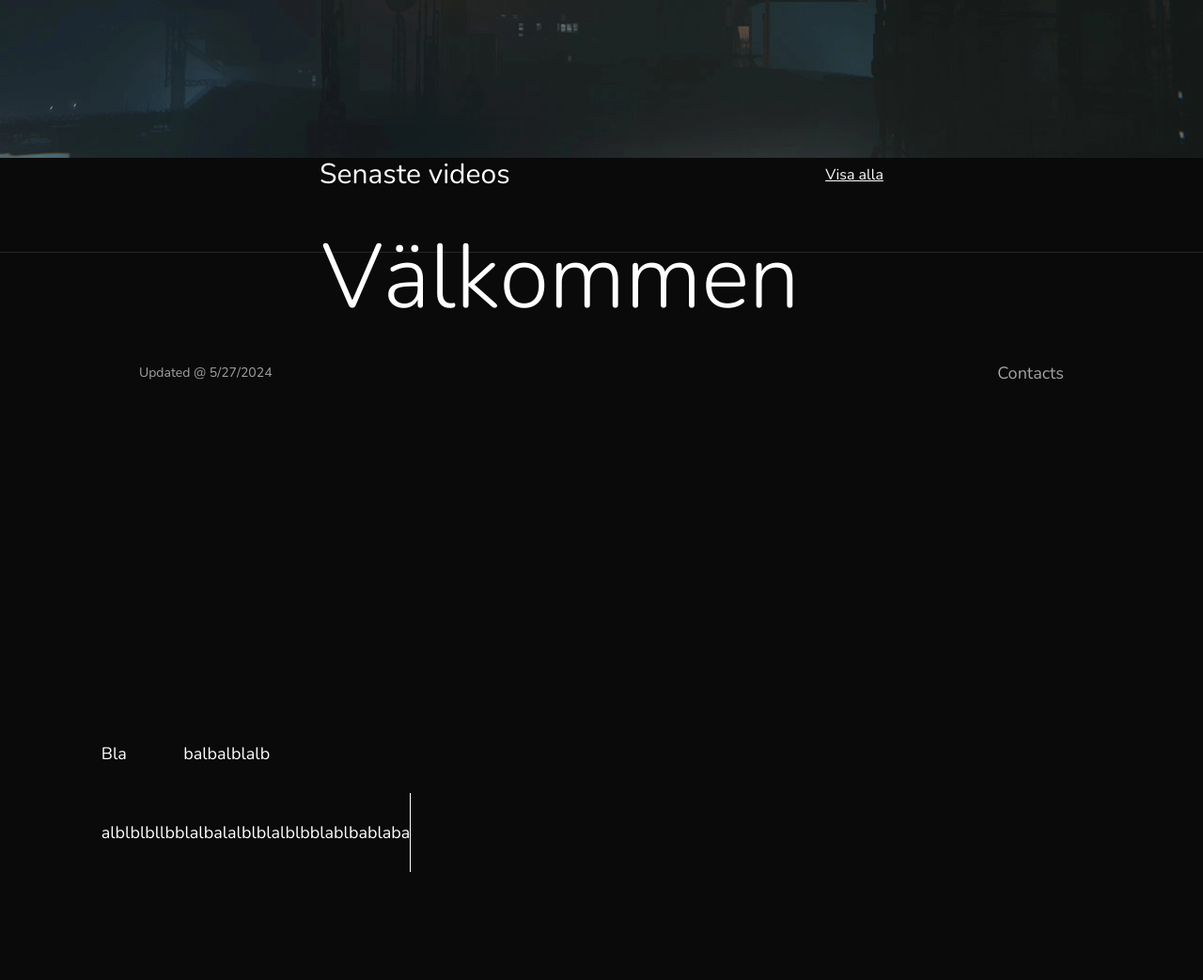
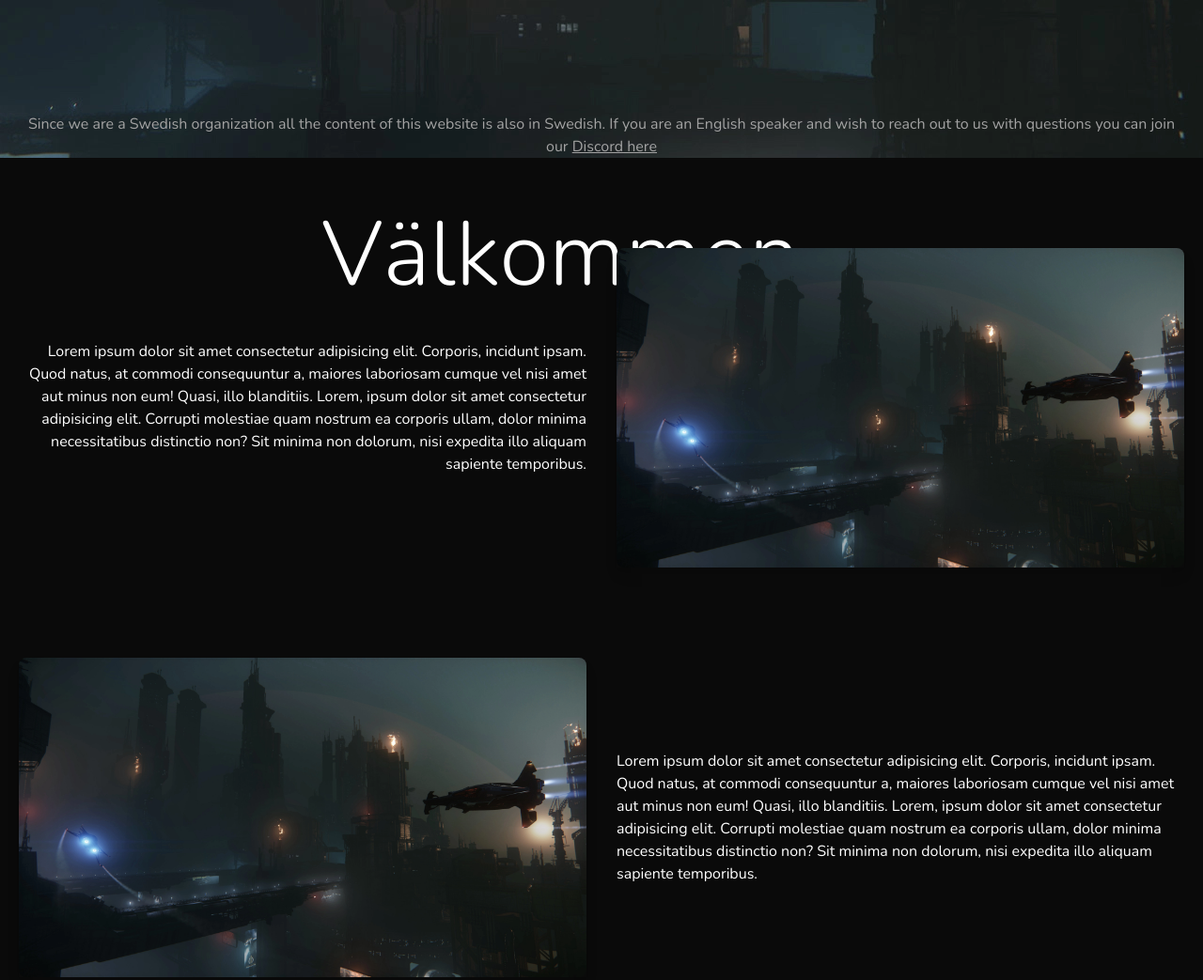
Before and after one commit to Asgard-SC/website, an Astro site: page / in a window 1280 px wide. Shown: the part 632-1675 px from the top of the page at 94% size. Before the commit the page ends 1560 px from the top, so only its background shows below. Built offline with nearby package versions, Linux system fonts and the light colour scheme; Astro itself is replaced by a stand-in of ours.

Commit message:
English notice, Discord link, Picture text section

```diff
--- a/public/scripts/theme.js
+++ b/public/scripts/theme.js
@@ -63,6 +63,20 @@ const initializeThemeButtons = () => {
     });
   }
 
+  const intersectionNodes = document.querySelectorAll(".intersection-node");
+  const intersectionObserver = new IntersectionObserver((entries) => {
+    entries.forEach(({ target, isIntersecting }) => {
+      console.log(target, isIntersecting);
+      if (isIntersecting) {
+        target.classList.add("animate-[slide-up_300ms_ease]");
+      }
+    });
+  }, { threshold: 0.5 });
+  console.log(intersectionNodes);
+  intersectionNodes.forEach((node) => {
+    intersectionObserver.observe(node);
+  });
+
 }
 
 window.onload = async () => {
--- a/src/pages/index.astro
+++ b/src/pages/index.astro
@@ -6,6 +6,7 @@ import CommonContentListItem from '@/components/common/content-list-item.vue';
 import { getCollection } from "astro:content"
 import type { CollectionEntry } from 'astro:content';
 import Link from '@/components/ui/link.astro';
+import { links } from '@/info';
 
 const latestNews = (await getCollection("nyheter"))
   .filter((post: any) => post.data.published)
@@ -17,11 +18,27 @@ const latestNews = (await getCollection("nyheter"))
 //   .sort((a: any, b: any) => new Date(b.data.date).getTime() - new Date(a.data.date).getTime())
 //   .slice(0, 3) as CollectionEntry<"videos">[];
 
+const pictureArticles = [
+  {
+    src: '/images/banner.webp',
+    title: 'Bla bla bla Bla bla bla Bla bla bla',
+  },
+  {
+    src: '/images/banner.webp',
+    title: 'Bla bla bla Bla bla bla Bla bla bla',
+  },
+  {
+    src: '/images/banner.webp',
+    title: 'Bla bla bla Bla bla bla Bla bla bla',
+  }
+];
+
+const discord = links.find(link => link.label.toLowerCase() === 'discord') || { url: '#' };
 ---
 
 <Layout title="Asgard: Home page" description="Portfolio website for various projects & employment history" size="full">
   <div>
-    <CommonContainer size="xl" class="grid grid-rows-2 grid-cols-1 lg:grid-rows-1 lg:grid-cols-2 h-screen home-">
+    <CommonContainer size="xl" class="grid grid-rows-[47%_47%_6%] grid-cols-1 lg:grid-rows-[94%_6%] lg:grid-cols-2 h-screen">
       <div class="row-start-1 row-end-1 col-start-1 col-end-1 lg:col-start-1 lg:col-end-1 flex flex-col justify-center">
         <div class="h-64 px-8 text-white">
           <CommonTyping class="w-full h-fit my-8 text-6xl lg:text-8xl font-light" passive={false} duration={80} tag="h1" string="Välkommen" />
@@ -41,39 +58,37 @@ const latestNews = (await getCollection("nyheter"))
               </li>
             )}
               <li class="flex justify-center my-2 stagger-animation" style={{'--i': latestNews.length + 1}}>
-                <Link href={"#"} class="rounded-full font-semibold py-2 px-4 bg-purple-700 dark:bg-purple-800">Gå med här</Link>
-                <Link href={"#"} class="rounded-full font-semibold py-2 px-4 bg-purple-700 dark:bg-purple-800">Om oss</Link>
+                <Link href={discord.url} class="rounded-full font-semibold py-2 px-4 bg-purple-700 dark:bg-purple-800 hover:bg-purple-800 hover:dark:bg-purple-700">Gå med här</Link>
+                <Link href="/about-us" class="rounded-full font-semibold py-2 px-4 bg-purple-700 dark:bg-purple-800 hover:bg-purple-800 hover:dark:bg-purple-700">Om oss</Link>
               </li>
           </ul>
         </div>
       </div>
+      <p class="row-start-3 row-end-3 col-start-1 col-end-1 lg:row-start-2 lg:row-end-2 lg:col-span-2 text-center text-neutral-400">
+        Since we are a Swedish organization all the content of this website is also in Swedish. If you are an English speaker and wish to reach out to us with questions you can join our <a class="underline" href={discord.url}>Discord here</a>
+      </p>
     </CommonContainer>
   </div>
-  <CommonContainer size="sm" class="mb-16 gap-y-[96px]">
-    <!-- Timeline -->
-    <!-- <div>
+  <CommonContainer size="2xl" class="mb-16 gap-y-[96px]">
+
+    <!-- Picture articles -->
+
+    <div>
       <ul class="w-full mt-8 mb-32">
-      {timeline.map((event, index, arr) =>
-        <li class="grid grid-cols-[5%_95%] md:grid-cols-[48%_4%_48%] grid-rows-1">
-          <a href={event.href} class:list={{
-            'md:col-[1] mt-0': index % 2 === 0,
-            'md:col-[3]': index % 2 === 1,
-            'mb-0': index === arr.length - 1,
-          }} class="block my-8 col-[2] p-4 border border-neutral-200 dark:border-neutral-900 rounded-lg shadow-xl">
-            <h2 class="text-xl">{event.title}</h2>
-            <p class="">{event.body}</p>
-          </a>
-          <div class="col-[1] md:col-[2] row-[1] h-full flex justify-center relative">
-            <div
-             class:list={{'rounded-t-full mt-4': index === 0, 'rounded-b-full -mt-4': index === arr.length - 1}} class="w-2 h-full bg-neutral-300 dark:bg-neutral-900"
-            />
+      {pictureArticles.map(({title, src}, index) =>
+        <li class="flex flex-wrap lg:flex-nowrap my-24 gap-8 text-center intersection-node" class:list={[index % 2 === 0 ? 'flex-row lg:text-end' : 'flex-row-reverse lg:text-start']}>
+          <div class="w-full my-8 col-[2] flex justify-center items-center">
+            <p class="max-w-sm lg:max-w-full">Lorem ipsum dolor sit amet consectetur adipisicing elit. Corporis, incidunt ipsam. Quod natus, at commodi consequuntur a, maiores laboriosam cumque vel nisi amet aut minus non eum! Quasi, illo blanditiis. Lorem, ipsum dolor sit amet consectetur adipisicing elit. Corrupti molestiae quam nostrum ea corporis ullam, dolor minima necessitatibus distinctio non? Sit minima non dolorum, nisi expedita illo aliquam sapiente temporibus.</p>
+          </div>
+          <div class="w-full flex justify-center items-center shadow-lg">
+            <img class="rounded-lg max-w-96 lg:max-w-full" src={src} />
           </div>
         </li>
       )}
       </ul>
-    </div> -->
-
-    <!-- About me -->
+    </div>
+  </CommonContainer>
+  <CommonContainer size="lg">
 
     <!-- Latest projects -->
     <div>
```
